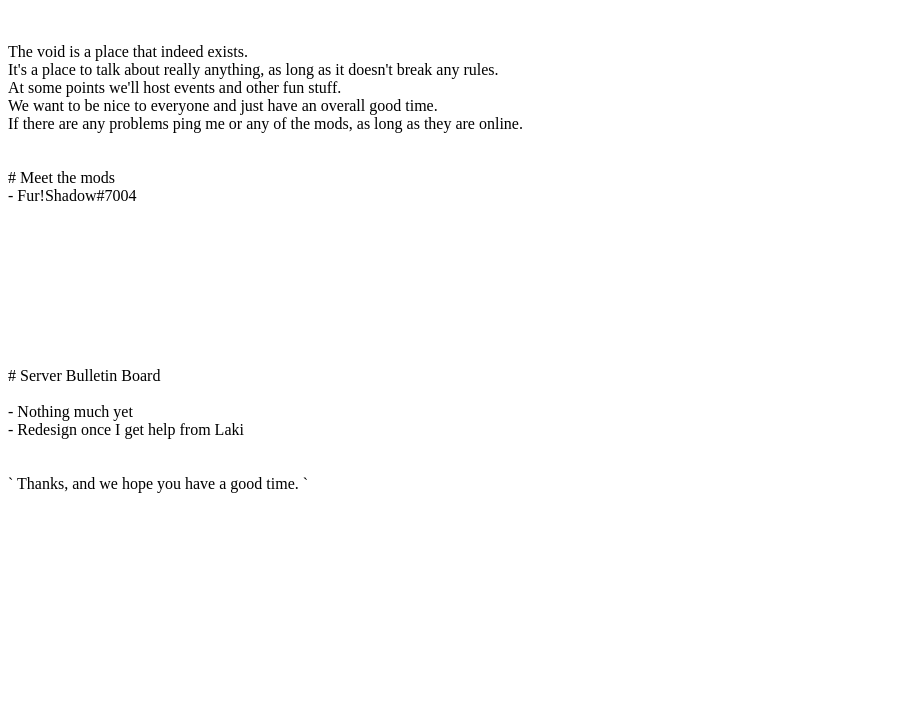
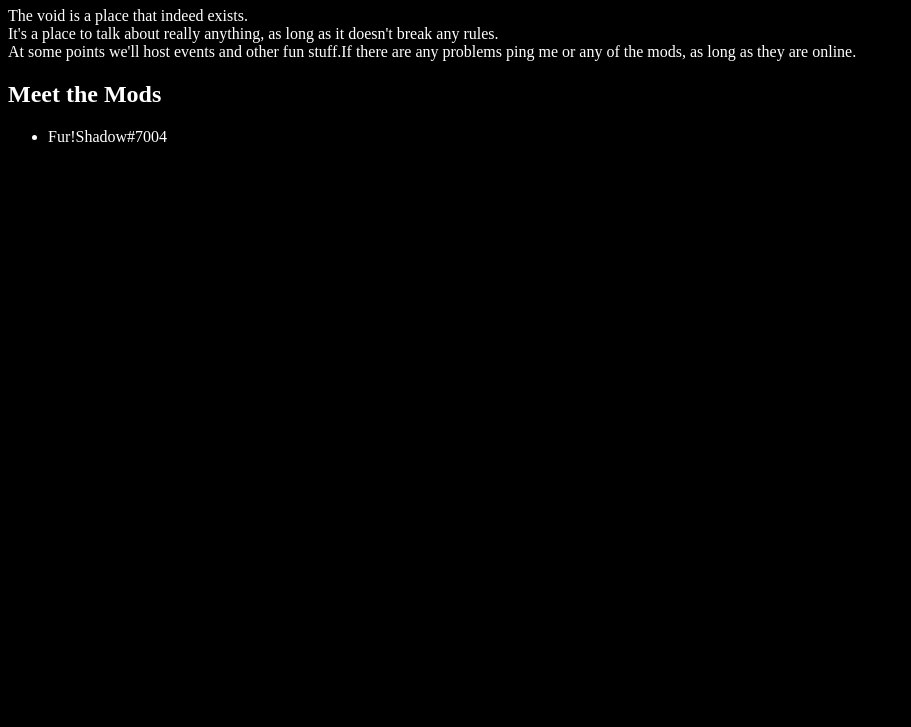
Before and after one commit to Cooliokid956/void-server.github.io, a plain HTML site: page index.html in a window 1280 px wide. Shown: the part 73-800 px from the top of the page, without its empty margins (0-911 px from the left). Drawn offline with Linux system fonts and the light colour scheme.

Commit message:
Update index.html

```diff
--- a/index.html
+++ b/index.html
@@ -1,36 +1,25 @@
-<p>
-<br>
-# Welcome to the Void. <br>
-We hope you have a good time. <br>
-<br>
-<br>
-<br>
-The void is a place that indeed exists. <br>
-It's a place to talk about really anything, as long as it doesn't break any rules. <br>
-At some points we'll host events and other fun stuff.<br>
-We want to be nice to everyone and just have an overall good time. <br>
-If there are any problems ping me or any of the mods, as long as they are online.<br>
-<br>
-<br>
-# Meet the mods<br>
-- Fur!Shadow#7004<br>
-<br>
-<br>
-<br>
-<br>
-<br>
-<br>
-<br>
-<br>
-<br>
-# Server Bulletin Board<br>
-<br>
-- Nothing much yet<br>
-- Redesign once I get help from Laki
-<br>
-<br>
-<br>
-` Thanks, and we hope you have a good time. `<br>
-<br>
-<br>
-<p\>
+<!DOCTYPE html>
+<html>
+    <head>
+        <title>Welcome to the Void.</title>
+    <head>
+    <body>
+        <h1>We hope you have a good time</h1>
+        <p>The void is a place that indeed exists.<br>It's a place to talk about really anything, as long as it doesn't break any rules.<br>At some points we'll host events and other fun stuff.<brWe want to be nice to everyone and just have an overall good time.<br>If there are any problems ping me or any of the mods, as long as they are online.</p>
+        <h2>Meet the Mods</h2>
+        <ul>
+          <li>Fur!Shadow#7004
+        </ul>
+    </body>
+</html>
+<style>
+    head {
+        color: white;
+        background-color: black;
+    }
+    body {
+        color: white;
+        background-color: black;
+    }
+
+</style>
```
